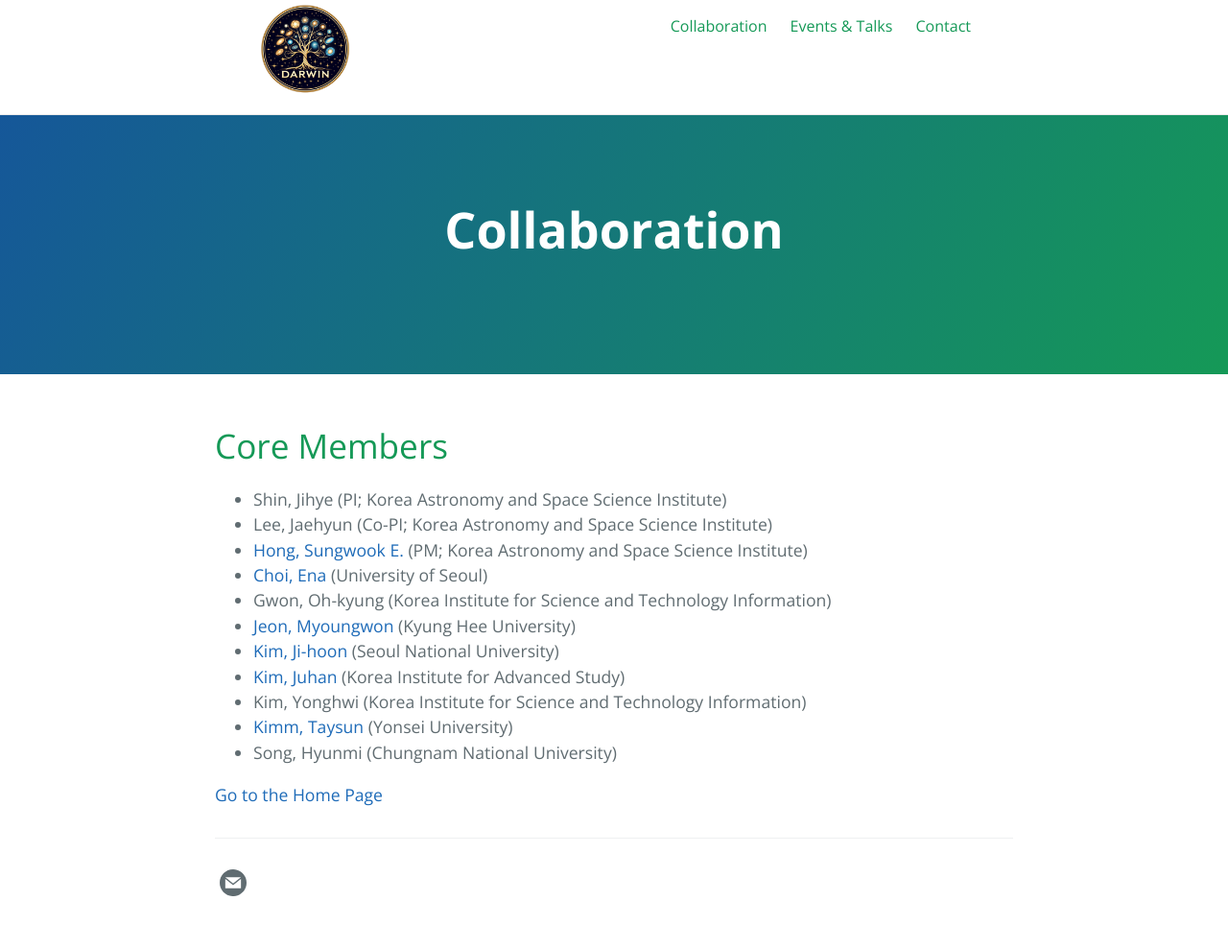
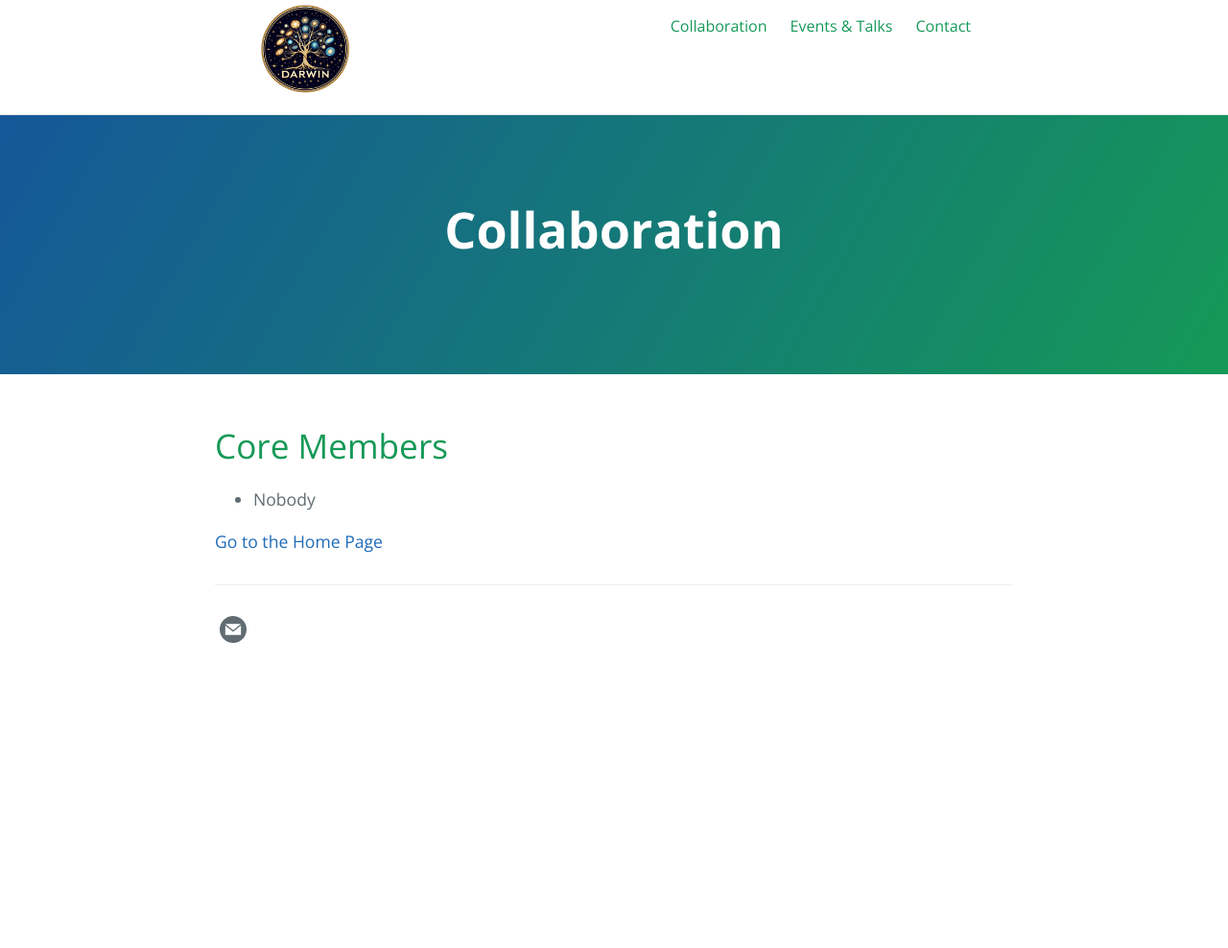
Before and after one commit to jiniewon/jiniewon.github.io, a Jekyll site: the page built from collaboration.md, in a window 1280 px wide. Shown: the whole page at 96% size. Built offline with Jekyll 4.4.1, drawn with Linux system fonts in a browser that asks for light colours; after the commit the page ends 900 px from its top, so only the background shows below that.

Commit message:
collaboration.md

```diff
--- a/collaboration.md
+++ b/collaboration.md
@@ -7,16 +7,6 @@ order: 0
 ---
 
 # Core Members
-- Shin, Jihye (PI; Korea Astronomy and Space Science Institute)
-- Lee, Jaehyun (Co-PI; Korea Astronomy and Space Science Institute)
-- [Hong, Sungwook E.](https://cosmology.kasi.re.kr/members.php?member=swhong) (PM; Korea Astronomy and Space Science Institute)
-- [Choi, Ena](https://sites.google.com/site/astroenachoi/) (University of Seoul)
-- Gwon, Oh-kyung (Korea Institute for Science and Technology Information)
-- [Jeon, Myoungwon](https://sites.google.com/site/myjeon01/) (Kyung Hee University)
-- [Kim, Ji-hoon](https://physics.snu.ac.kr/cosmo/index/index.html) (Seoul National University)
-- [Kim, Juhan](https://astro.kias.re.kr/~kjhan/) (Korea Institute for Advanced Study)
-- Kim, Yonghwi (Korea Institute for Science and Technology Information)
-- [Kimm, Taysun](http://cascade.yonsei.ac.kr/aboutme.php) (Yonsei University)
-- Song, Hyunmi (Chungnam National University)
+- Nobody
 
 [Go to the Home Page]({{ '/' | absolute_url }})
```
